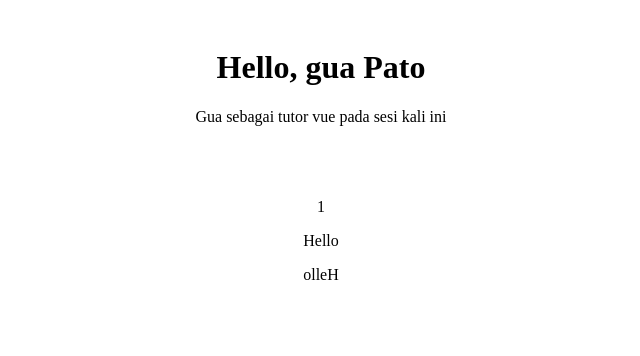
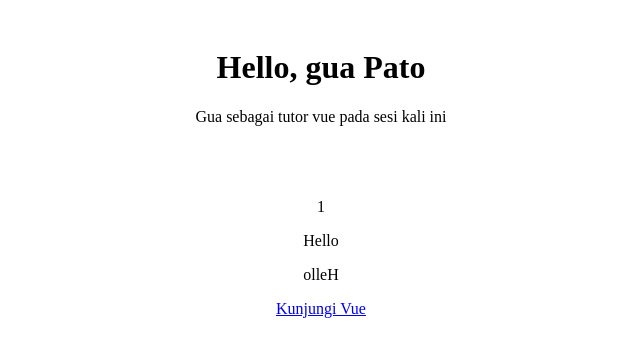
Before and after one commit to KenapaCoding/vue-full-course, a Vue app: page / in a window 1280 px wide. Shown: the top 356 px of the page, without its empty margins (319-959 px from the left). Built offline with nearby package versions, Linux system fonts and the light colour scheme.

Commit message:
materi: attribute binding

```diff
--- a/src/App.vue
+++ b/src/App.vue
@@ -9,6 +9,8 @@
 
   console.log('Hi, Ranggo!');
   const nama = 'Pato';
+
+  const link = "https://vuejs.org";
 </script>
 
 <template>
@@ -22,6 +24,7 @@
     <p>{{ counter.count }}</p>
     <p>{{ message }}</p>
     <p>{{ message.split('').reverse().join('') }}</p>
+    <a :href="link">Kunjungi Vue</a>
   </div>
 </template>
 
```
